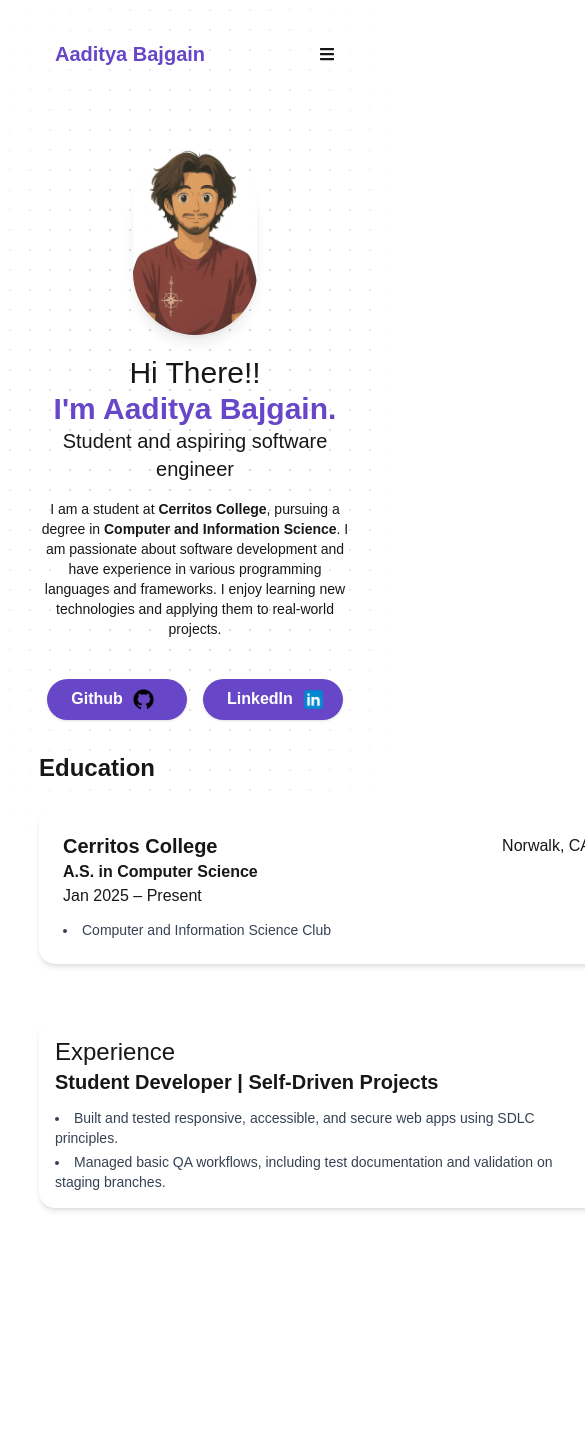
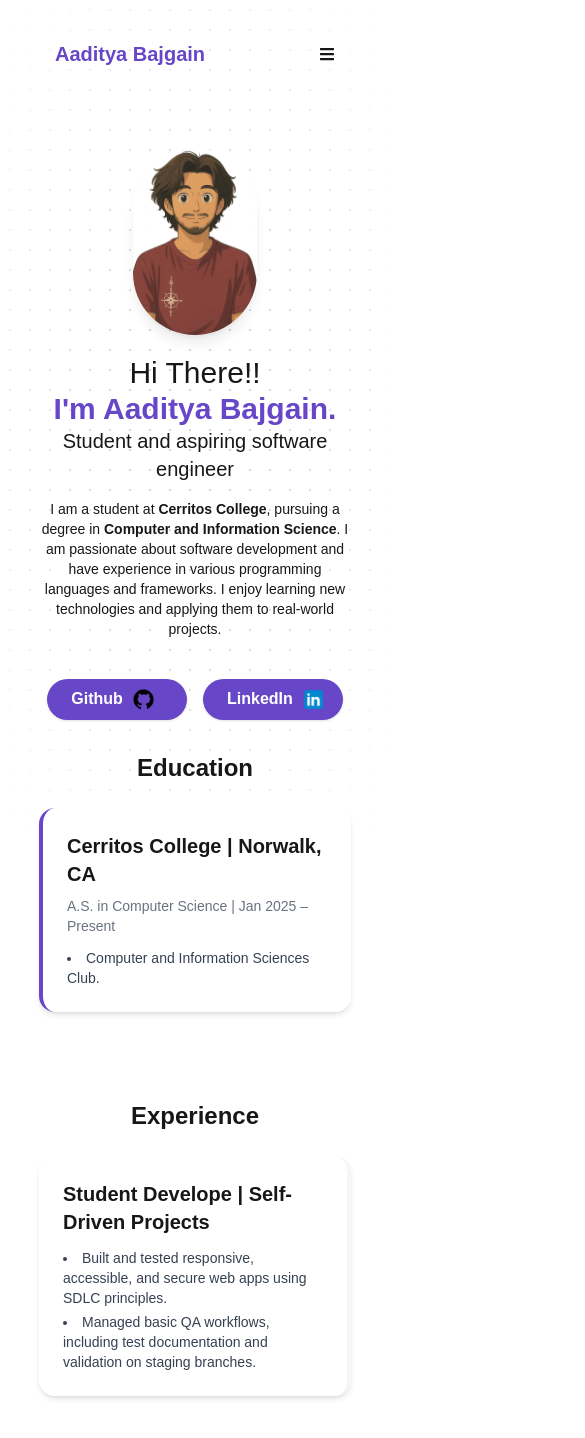
Before and after one commit to AadityaBajgain/portfolio_v_two, a Next.js app: page / in a window 390 px wide. Shown: the top 1438 px of the page, 585 px wide, since content can reach past the window. Before the commit the page ends 1232 px from the top, so only its background shows below. Built offline with nearby package versions, Linux system fonts and the light colour scheme.

Commit message:
refactor: update layout and styling for Education and Experience components; enhance responsiveness and visual appeal

```diff
--- a/app/(root)/page.tsx
+++ b/app/(root)/page.tsx
@@ -6,10 +6,9 @@ import Experience from '@/components/Experience';
 export default function Home() {
   return (
     <main className="flex flex-col max-h-screen py-10 sm:py-20">
-
       <About />
       {/* <Github/> */}
-      <div className='flex flex-col md:flex-wrap md:gap-5'>
+      <div className='flex flex-col md:flex-row'>
         <Education />
         <Experience />
       </div>
--- a/app/globals.css
+++ b/app/globals.css
@@ -72,22 +72,39 @@ body {
   }
 
   .button:hover {
-    @apply text-[var(--primary)] bg-white dark:bg-slate-700;
+    @apply text-[var(--primary)] bg-white dark:bg-slate-700 cursor-pointer;
   }
 
-  .education-entry, .experience {
-    @apply w-xl rounded-2xl shadow-md p-6 mb-6 transition-all hover:shadow-lg bg-white dark:bg-slate-800;
+  .education {
+    @apply w-full md:w-[500px] min-h-[200px] mx-auto
+           rounded-2xl shadow-md p-6 mb-6
+           transition-all duration-300 ease-in-out
+           bg-white/90 dark:bg-slate-800/90
+           hover:-translate-y-2 hover:shadow-xl
+           border-l-4 border-[var(--primary)];
   }
 
-  .education-entry h3, .experience h3 {
-    @apply text-xl font-semibold ;
+  .experience{
+    @apply w-full md:w-[500px] min-h-[200px] mx-auto
+           rounded-2xl shadow-md p-6 mb-6
+           transition-all duration-300 ease-in-out
+           bg-white/50 dark:bg-slate-900/90
+           hover:-translate-y-2 hover:shadow-xl
+           border-r-4 border-[var(--secondary)];
   }
 
-  .education-entry p, .experience p {
+  .education h3,
+  .experience h3 {
+    @apply text-xl font-semibold;
+  }
+
+  .education p,
+  .experience p {
     @apply text-sm text-gray-600 mt-2;
   }
 
-  .education-entry ul, .experience ul {
+  .education ul,
+  .experience ul {
     @apply list-disc list-inside mt-3 space-y-1 text-gray-700 text-sm;
   }
 }
--- a/components/Education.tsx
+++ b/components/Education.tsx
@@ -27,42 +27,21 @@ const educationData: EducationItem[] = [
 
 const Education: React.FC = () => {
   return (
-    <section id="education" className="py-8">
-      <h2 className="text-2xl md:text-3xl font-bold mb-6">Education</h2>
-      <div className="grid md:grid-cols-2 gap-6">
-        {educationData.map((item, index) => (
-          <div
-            key={index}
-            className='education-entry'
-          >
-            <div className='flex flex-row justify-between items-center'>
-              <h3>
-                {item.school}
-              </h3>
-              <span >
-                {item.location}
-              </span>
-            </div>
-
-            <div className='flex flex-col'>
-              <strong >{item.degree}</strong>
-              <span>
-                {item.duration}
-              </span>
-            </div>
-
-            <ul >
-              {item.highlights.map((highlight, idx) => (
-                <li
-                  key={idx}
-                >
-                  {highlight}
-                </li>
-              ))}
-            </ul>
-          </div>
-        ))}
+    <section className="py-8 w-full flex flex-col">
+      <h2 className="text-2xl md:text-3xl font-bold mb-6 mx-auto">Education</h2>
+    <div className="education">
+      <div >
+        <h3>
+          Cerritos College | Norwalk, CA
+        </h3>
+        <p className="text-gray-500">
+          A.S. in Computer Science | Jan 2025 – Present
+        </p>
+        <ul>
+          <li>Computer and Information Sciences Club.</li>
+        </ul>
       </div>
+    </div>
     </section>
   );
 };
--- a/components/Experience.tsx
+++ b/components/Experience.tsx
@@ -2,11 +2,12 @@ import React from "react";
 
 const Experience: React.FC = () => {
   return (
-    <div className="experience p-4">
-      <h2>Experience</h2>
+    <section className="py-8 flex flex-col w-full">
+      <h2 className="text-2xl md:text-3xl font-bold mb-6 mx-auto">Experience</h2>
+    <div className="experience">
       <div >
         <h3>
-          Student Developer | Self-Driven Projects
+          Student Develope | Self-Driven Projects
         </h3>
         <ul>
           <li>Built and tested responsive, accessible, and secure web apps using SDLC principles.</li>
@@ -14,6 +15,7 @@ const Experience: React.FC = () => {
         </ul>
       </div>
     </div>
+    </section>
   );
 };
 
```
